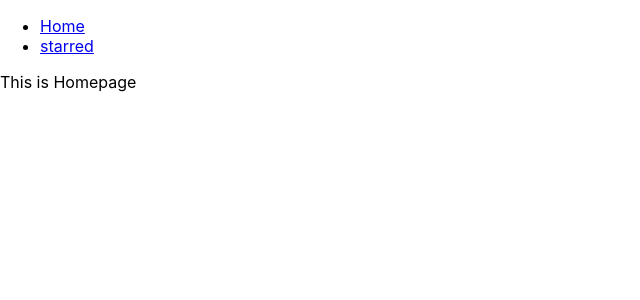
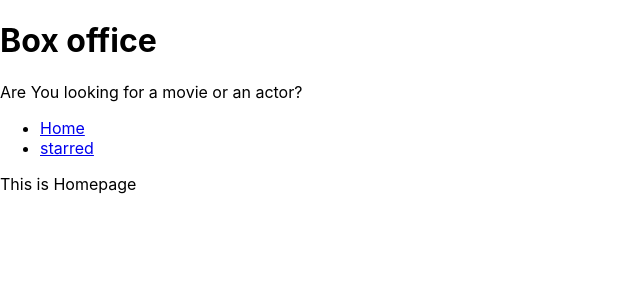
Before and after one commit to akash-100000/Box-office, a React (Create React App) app: page / in a window 1280 px wide. Shown: the top 300 px of the page, without its empty margins (0-640 px from the left). Built offline with nearby package versions, Linux system fonts and the light colour scheme.

Commit message:
added layout managment and added title

```diff
--- a/src/App.js
+++ b/src/App.js
@@ -1,6 +1,5 @@
 import React from 'react';
 import {Switch,Route} from 'react-router-dom'
-import Navs from './components/Navs';
 import Starred from './pages/Starred';
 import Home from './pages/Home';
 
@@ -8,15 +7,14 @@
 
 function App() {
   return (
-  <div>
-    <Navs/>
+
     <Switch>
       <Route exact path="/"><Home/></Route>
       <Route exact path="/starred"><Starred/></Route>
       <Route><div>Not Found</div></Route>
 
     </Switch>
-    </div>
+
   )
 }
 export default App;
--- /dev/null
+++ b/src/components/MainPageLayout.js
@@ -0,0 +1,15 @@
+import React from 'react';
+import Navs from './Navs'
+import Title from './Title';
+
+const MainPageLayout = ({children}) => {
+  return (
+    <div>
+        <Title title="Box office" subtitle="Are You looking for a movie or an actor?"/>
+    <Navs/>
+        {children}
+    </div>
+  )
+}
+
+export default MainPageLayout
--- /dev/null
+++ b/src/components/Title.js
@@ -0,0 +1,12 @@
+import React from 'react'
+
+const Title = ({title,subtitle}) => {
+  return (
+    <div>
+      <h1>{title}</h1>
+      <p>{subtitle}</p>
+    </div>
+  )
+}
+
+export default Title
--- a/src/pages/Home.js
+++ b/src/pages/Home.js
@@ -1,10 +1,11 @@
 import React from 'react'
+import MainPageLayout from '../components/MainPageLayout'
 
 const Home = () => {
   return (
-    <div>
+    <MainPageLayout>
       This is Homepage
-    </div>
+    </MainPageLayout>
   )
 }
 
--- a/src/pages/Starred.js
+++ b/src/pages/Starred.js
@@ -1,10 +1,11 @@
 import React from 'react'
+import MainPageLayout from '../components/MainPageLayout'
 
 const Starred = () => {
   return (
-    <div>
+    <MainPageLayout>
       This is starred page
-    </div>
+    </MainPageLayout>
   )
 }
 
```
